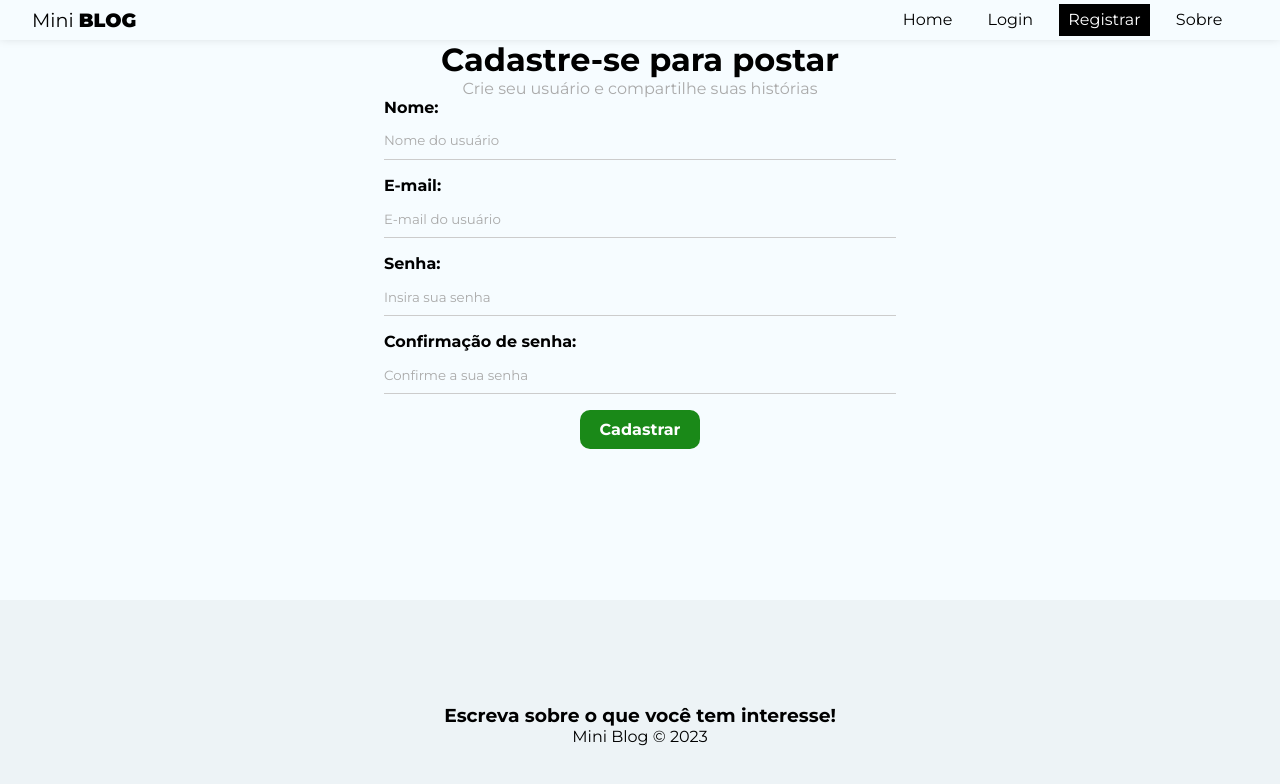
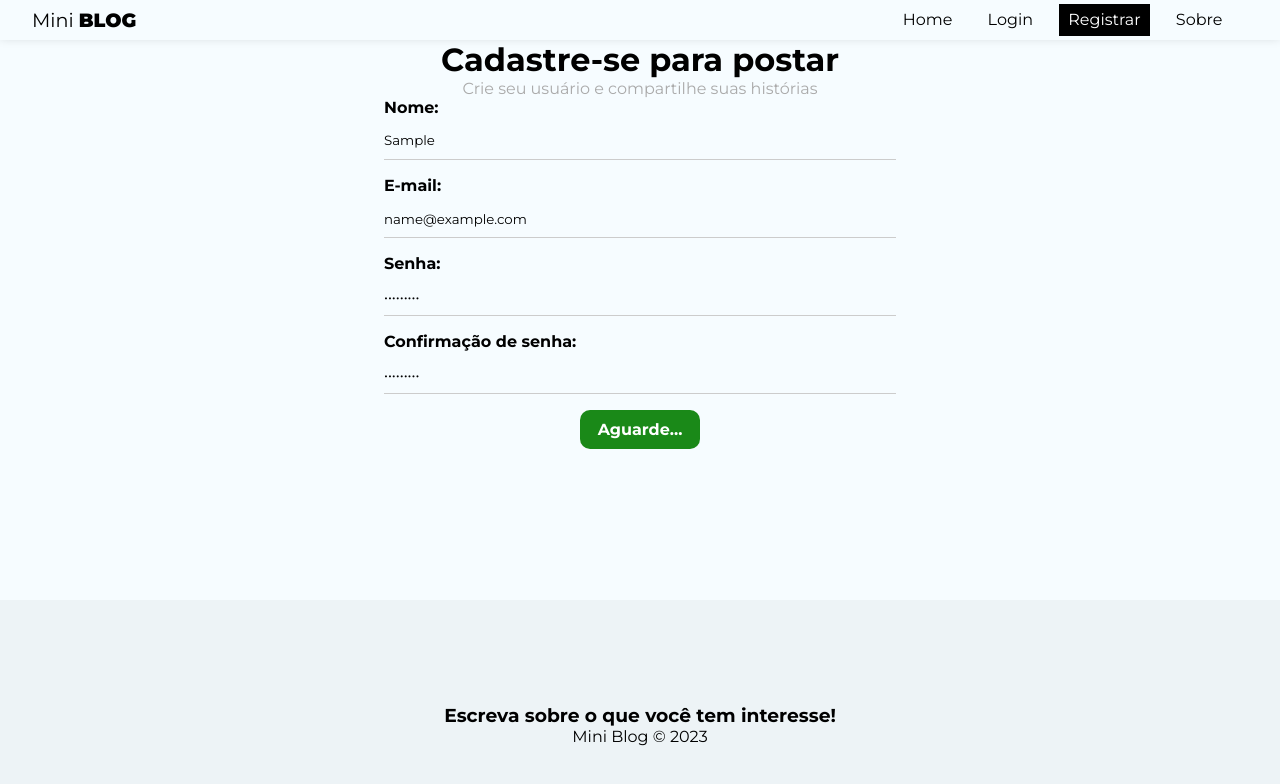
Before and after one commit to aleretamero/miniblog, a React (Create React App) app: page /register in a window 1280 px wide. Both pictures are taken after typing "Sample", "name@example.com", "Sample123", "Sample123" into the empty fields and a click on the button "Cadastrar". Shown: the top 784 px of the page. Built offline with nearby package versions, Linux system fonts and the light colour scheme; no server answers.

Commit message:
Update index.js

```diff
--- a/src/pages/Register/index.js
+++ b/src/pages/Register/index.js
@@ -1,6 +1,7 @@
 import styles from './styles.module.css';
 
 import { useState, useEffect } from 'react';
+import { useAuthentication } from '../../hooks/useAutentication';
 
 const Register = () => {
   //
@@ -10,7 +11,9 @@
   const [confirmPassword, setConfirmPassword] = useState('');
   const [error, setError] = useState('');
 
-  const handleSubmit = e => {
+  const { createUser, error: authError, loading } = useAuthentication();
+
+  const handleSubmit = async e => {
     e.preventDefault();
     setError('');
 
@@ -26,13 +29,21 @@
       return;
     }
 
-    console.log(user);
+    const res = await createUser(user);
+
+    console.log(res);
 
     setDisplayName('');
     setEmail('');
     setPassword('');
     setConfirmPassword('');
   };
+
+  useEffect(() => {
+    if (authError) {
+      setError(authError);
+    }
+  }, [authError]);
 
   return (
     <div className={styles.register}>
@@ -87,8 +98,14 @@
             onChange={e => setConfirmPassword(e.target.value)}
           />
         </label>
-        <button className="btn">Cadastrar</button>
-        {error && <p className='error'>{error}</p>}
+
+        {!loading && <button className="btn">Cadastrar</button>}
+        {loading && (
+          <button className="btn" disabled>
+            Aguarde...
+          </button>
+        )}
+        {error && <p className="error">{error}</p>}
       </form>
     </div>
   );
```
